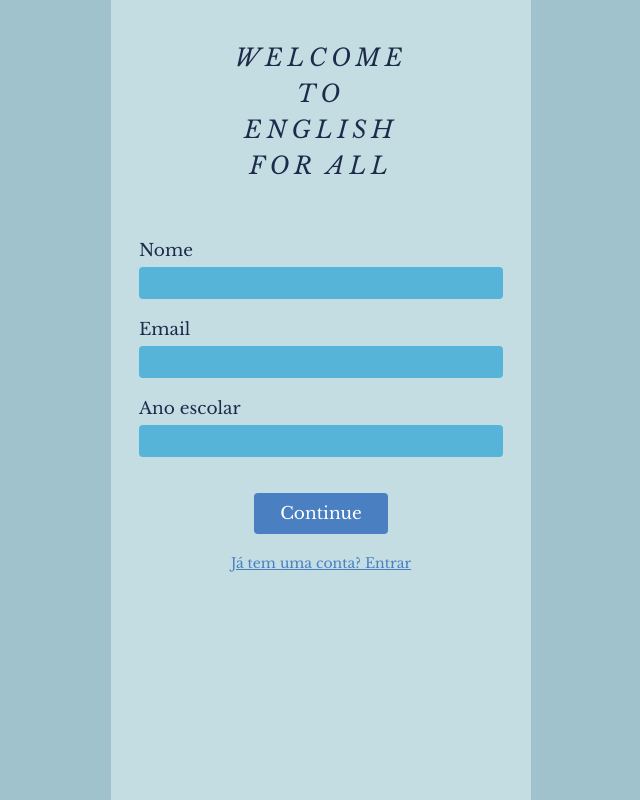
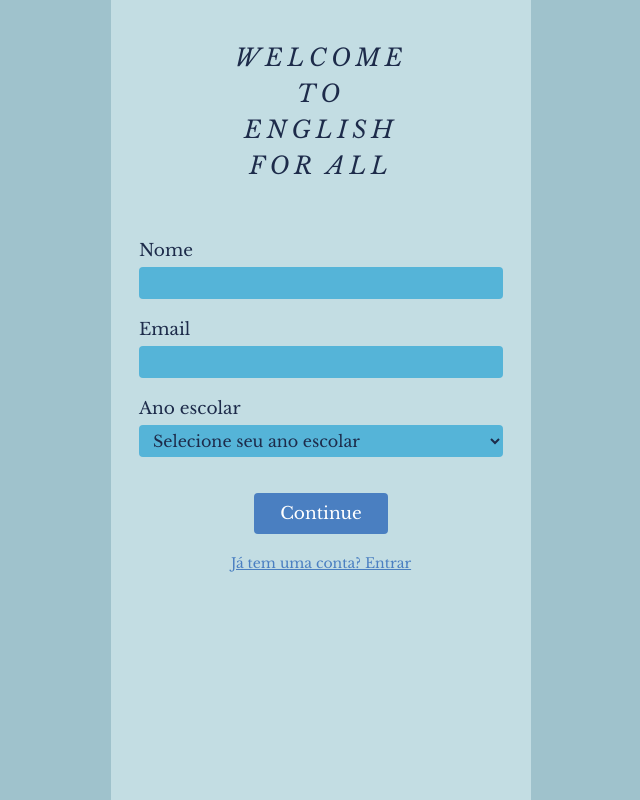
Before and after one commit to bytriixz/EnglishForAll, a website: page static/cadastro.html in a window 1280 px wide. Shown: the whole page, without its empty margins (319-959 px from the left). Drawn offline with nearby package versions, Linux system fonts and the light colour scheme.

Commit message:
Modifica ano escolar para seleção e faz validação do ano escolar no cadastro.

```diff
--- a/static/cadastro.html
+++ b/static/cadastro.html
@@ -57,7 +57,7 @@
         font-size: 17px;
     }
 
-    input {
+    input, select {
         width: 100%;
         height: 32px;
         border: 0;
@@ -69,6 +69,7 @@
     }
 
     input:focus-visible,
+    select:focus-visible,
     .btn:focus-visible,
     a:focus-visible {
         outline: 3px solid var(--texto);
@@ -122,7 +123,25 @@
       <label for="email">Email</label>
       <input type="email" id="email" name="email" required>
       <label for="anoEscolar">Ano escolar</label>
-      <input type="text" id="anoEscolar" name="anoEscolar" required>
+      <select id="anoEscolar" name="anoEscolar" required>
+      <option value="">Selecione seu ano escolar</option>
+      <optgroup label="Ensino Fundamental">
+        <option value="1º ano">1º ano</option>
+        <option value="2º ano">2º ano</option>
+        <option value="3º ano">3º ano</option>
+        <option value="4º ano">4º ano</option>
+        <option value="5º ano">5º ano</option>
+        <option value="6º ano">6º ano</option>
+        <option value="7º ano">7º ano</option>
+        <option value="8º ano">8º ano</option>
+        <option value="9º ano">9º ano</option>
+      </optgroup>
+      <optgroup label="Ensino Médio">
+        <option value="1ª série">1ª série</option>
+        <option value="2ª série">2ª série</option>
+        <option value="3ª série">3ª série</option>
+      </optgroup>
+</select>
       <button type="button" class="btn" id="continuar">Continue</button>
       <p class="links"><a href="login.html#entrar">Já tem uma conta? Entrar</a></p>
     </div>
@@ -151,7 +170,7 @@
 
   //verifica se os campos de um passo estão preenchidos corretamente
   function passoValido(passo){
-    return Array.from(passo.querySelectorAll('input')).every(campo => campo.reportValidity())
+    return Array.from(passo.querySelectorAll('input, select')).every(campo => campo.reportValidity())
   }
 
   document.getElementById('continuar').addEventListener('click', () => {
```
